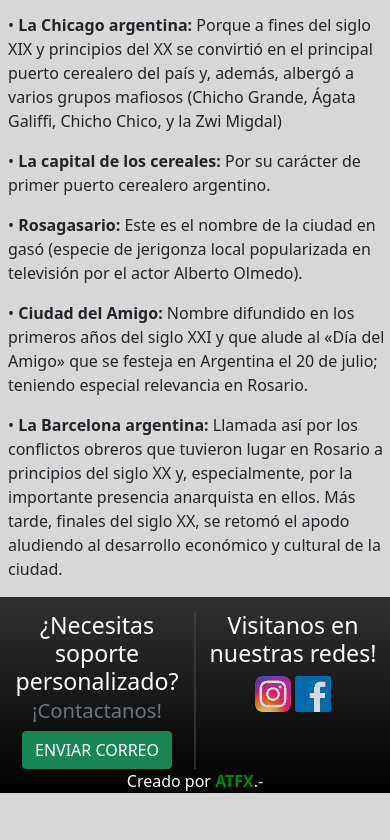
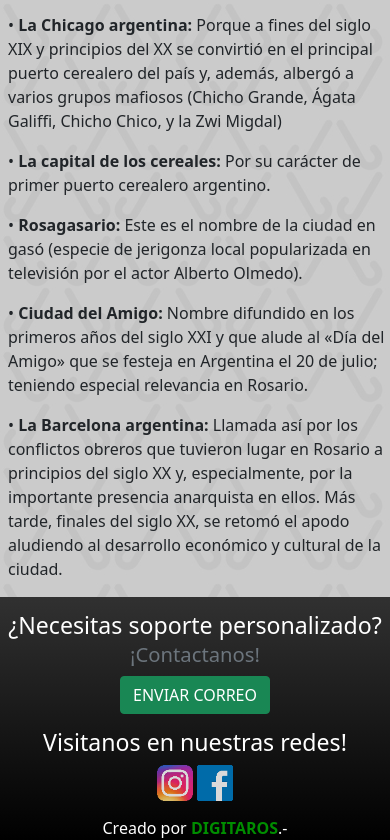
Before and after one commit to Artifexted/RosTourist, a website: page index.html in a window 390 px wide. Shown: the part 1337-2177 px from the top of the page. Before the commit the page ends 2130 px from the top, so only its background shows below. Drawn offline with Linux system fonts and the light colour scheme.

Commit message:
New responsive footer

```diff
--- a/assets/scss/base/_etiquetas.scss
+++ b/assets/scss/base/_etiquetas.scss
@@ -6,7 +6,7 @@ a, a:hover {
 
 /* Body / Cuerpo de la pagina */
 body {
-    background-color: rgb(215, 215, 215);
+    background-image: url(../img/bg.jpg);
     display: flex;
     flex-direction: column;
     justify-content: space-between;
--- a/assets/scss/sections/_footer.scss
+++ b/assets/scss/sections/_footer.scss
@@ -6,25 +6,44 @@
     background: linear-gradient(rgb(49, 49, 49), rgb(0, 0, 0));
     color: #FFF;
 
-    /* Contenedor de las 2 secciones que separé dentro del footer */
+    /* Contenedor para ordenar las secciones del footer */
     &__Align {
+        /* En vistas grandes el footer se ordenaría horizontal */
+        @include BkM {
             display: inline-flex;
 
-        /* Parte izquierda del footer */
-        &-Left {
+            /* Support section */
+            &-Support {
                 width: 50%;
                 border-right: 1px solid rgba(80, 80, 80, 0.5);
+            }
 
+            /* Social Media section */
+            &-Social {
+                width: 50%;
+                border-left: 1px solid rgba(80, 80, 80, 0.5);
+            }
+        }
+
+        /* En vistas moviles el footer se ordenaría vertical */
+        @include BkS {
+            &-Support {
+                width: 100%;
+                margin-bottom: 15px;
+            }
+
+            &-Social {
+                width: 100%;
+                margin-bottom: 15px;
+            }
+        }
+    }
+
+    /* Botón de "Enviar correo" */
     .btn {
         text-transform: uppercase;
         width: 150px;
     }
-        }
-
-        /* Parte derecha del footer */
-        &-Right {
-            width: 50%;
-            border-left: 1px solid rgba(80, 80, 80, 0.5);
 
     /* Logos de las redes sociales */
     .socialLogo {
@@ -35,8 +54,6 @@
         /* Efecto de brillo al pasar el cursor por el logo de la red social */
         &:hover {
             filter: brightness(110%);
-                }
-            }
         }
     }
 
--- a/index.html
+++ b/index.html
@@ -126,18 +126,18 @@
         <!-- Footer / Pie de página -->
         <footer class="footer">
 
-            <!-- Div contenedor de las 2 secciones del footer -->
+            <!-- Div contenedor de las secciones del footer -->
             <div class="footer__Align">
 
-                <!-- Parte izquierda del footer -->
-                <div class="footer__Align-Left">
+                <!-- Support section -->
+                <div class="footer__Align-Support">
                     <h3>¿Necesitas soporte personalizado? <small class="text-muted">¡Contactanos!</small></h3>
 
                     <a href="mailto:artifexted@gmail.com?Subject=RosTourist"><div type="button" class="btn btn-success">Enviar Correo</div></a>
                 </div>
 
-                <!-- Parte derecha del footer -->
-                <div class="footer__Align-Right">
+                <!-- Social section -->
+                <div class="footer__Align-Social">
                     <h3>Visitanos en nuestras redes!</h3>
 
                     <a href="#"><img src="./assets/img/social/ig.png" alt="Logotipo de Instagram" class="socialLogo"></a>
@@ -145,7 +145,7 @@
                 </div>
             </div>
 
-            <p>Creado por <a href="https://instagram.com/artifexted" class="me">ATFX</a>.-</p>
+            <p>Creado por <a href="https://instagram.com/artifexted" class="me">DIGITAROS</a>.-</p>
         </footer>
 
         <!-- Script para aplicar Bootstrap -->
```
Also changed, not shown: pages/gastro.html (+6 -6 lines), pages/hoteles.html (+6 -6 lines), pages/lugares.html (+6 -6 lines), pages/mapa.html (+6 -6 lines), assets/css/style.css, assets/img/bg.jpg (added), 1 other file. Lines whose indentation alone changed are shown as unchanged.
